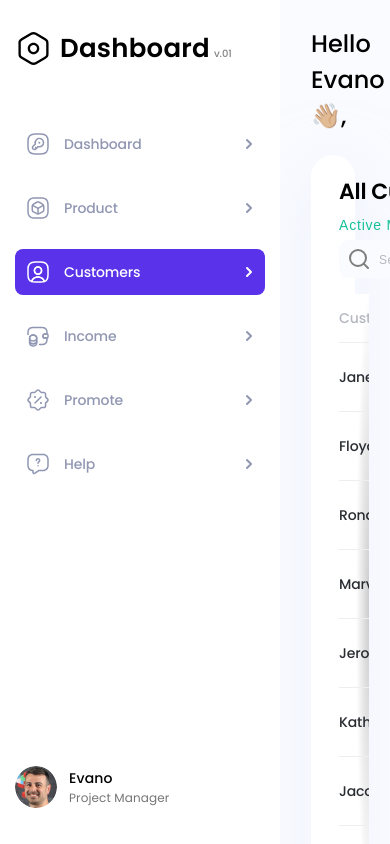
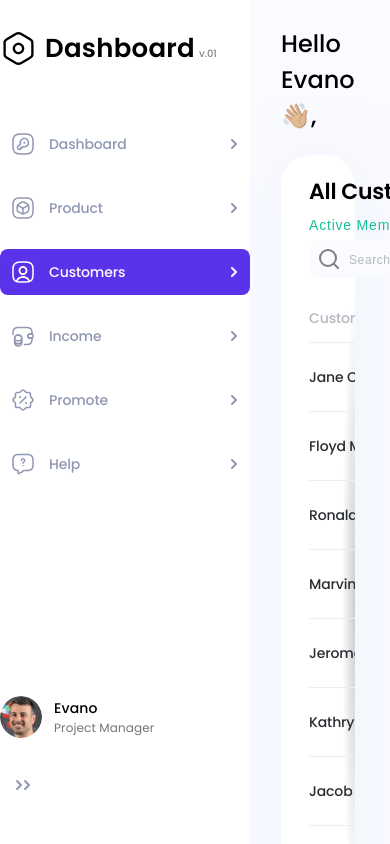
Before and after one commit to Oleksii-Martynenko-hub/crm-dashboard-test, a React (Vite) app: page / in a window 390 px wide. Built offline with nearby package versions, Linux system fonts and the light colour scheme.

Commit message:
Added collapse toggle fo navigation, added useWindowSize hook

```diff
--- /dev/null
+++ b/src/components/common/hooks/useWidth.ts
@@ -0,0 +1,32 @@
+import { useLayoutEffect, useState } from 'react';
+
+interface WindowSize {
+  width: number;
+  height: number;
+}
+
+function useWindowSize(): WindowSize {
+  const [windowSize, setWindowSize] = useState({
+    width: 0,
+    height: 0,
+  });
+
+  useLayoutEffect(() => {
+    function handleResize() {
+      setWindowSize({
+        width: window.innerWidth,
+        height: window.innerHeight,
+      });
+    }
+
+    window.addEventListener('resize', handleResize);
+
+    handleResize();
+
+    return () => window.removeEventListener('resize', handleResize);
+  }, []);
+
+  return windowSize;
+}
+
+export default useWindowSize;
--- a/src/components/side-bar/navigation/navigation.tsx
+++ b/src/components/side-bar/navigation/navigation.tsx
@@ -20,6 +20,8 @@ const icons = {
 } as { [key: string]: any };
 
 export interface NavigationProps {
+  isMobile: boolean;
+  isCollapsed: boolean;
   pageList: PageList[];
   activePage: string;
   setActivePage: (page: string) => void;
--- a/src/components/side-bar/profile-banner/profile-banner.tsx
+++ b/src/components/side-bar/profile-banner/profile-banner.tsx
@@ -4,6 +4,8 @@ import { User } from '../side-bar';
 
 export interface ProfileBannerProps {
   currentUser: User;
+  isMobile: boolean;
+  isCollapsed: boolean;
 }
 
 const StyledProfileBanner = styled.div`
--- a/src/components/side-bar/side-bar-header/side-bar-header.tsx
+++ b/src/components/side-bar/side-bar-header/side-bar-header.tsx
@@ -2,8 +2,10 @@ import styled from 'styled-components';
 
 import settingsIcon from 'src/assets/images/setting-icon.svg';
 
-/* eslint-disable-next-line */
-export interface SideBarHeaderProps {}
+export interface SideBarHeaderProps {
+  isMobile: boolean;
+  isCollapsed: boolean;
+}
 
 const StyledSideBarHeader = styled.header`
   display: flex;
--- a/src/components/side-bar/side-bar.tsx
+++ b/src/components/side-bar/side-bar.tsx
@@ -1,4 +1,4 @@
-import { useState } from 'react';
+import { useMemo, useState } from 'react';
 import styled from 'styled-components';
 
 import SideBarHeader from './side-bar-header/side-bar-header';
@@ -6,6 +6,9 @@ import Navigation from './navigation/navigation';
 
 import userAvatar from 'src/assets/images/user-avatar.jpg';
 import ProfileBanner from './profile-banner/profile-banner';
+import useWindowSize from '../common/hooks/useWidth';
+
+import { ReactComponent as ArrowRightIcon } from 'src/assets/images/nav-icons/arrow-right-icon.svg';
 
 export interface PageList {
   icon: string;
@@ -22,7 +25,7 @@ export interface User {
 /* eslint-disable-next-line */
 export interface SideBarProps {}
 
-const StyledSideBar = styled.div`
+const StyledSideBar = styled.aside<{ isCollapsed: boolean }>`
   display: flex;
   flex-direction: column;
   height: 100dvh;
@@ -39,7 +42,82 @@ const StyledSideBar = styled.div`
   @media (max-width: 1024px) {
     padding: 28px 15px 36px;
   }
+
+  @media (max-width: 768px) {
+    transition: padding 0.2s ease-in-out;
+    padding: ${({ isCollapsed }) =>
+      isCollapsed ? '28px 0 36px' : '28px 15px 36px'};
+  }
 `;
+
+const CollapseToggleButton = styled.button`
+  display: flex;
+  align-items: center;
+  min-width: 250px;
+  padding: 11px 8px 11px 11px;
+  background: transparent;
+  border: none;
+  outline: none;
+  color: #9197b3;
+  transition: background 0.2s ease-in-out, border-radius 0.2s ease-in-out;
+  cursor: pointer;
+
+  &:hover {
+    background: #f5f5f5;
+  }
+
+  &:not(:last-child) {
+    margin: 0 0 18px 0;
+  }
+`;
+
+const CollapseToggleIconWrapper = styled.div`
+  display: flex;
+  align-items: center;
+  height: 24px;
+  color: inherit;
+  transition: margin 0.2s ease-in-out;
+`;
+
+const StyledArrowRightIcon = styled(ArrowRightIcon)`
+  transition: transform 0.2s ease-in-out;
+
+  &:first-of-type {
+    margin-right: -8px;
+  }
+`;
+
+const CollapseToggleText = styled.span`
+  font-weight: 500;
+  line-height: 21px;
+  letter-spacing: -0.01em;
+  color: inherit;
+  margin: 1px auto 0 0;
+  transition: all 0.2s ease-in-out;
+`;
+
+const CollapseBtnWrapper = styled.div<{ isCollapsed: boolean }>`
+  margin: 24px 0 0 0;
+
+  ${CollapseToggleButton} {
+    border-radius: ${({ isCollapsed }) => (isCollapsed ? '0' : '8px')};
+  }
+
+  ${CollapseToggleText} {
+    font-size: ${({ isCollapsed }) => (isCollapsed ? '0' : '14px')};
+    opacity: ${({ isCollapsed }) => (isCollapsed ? '0' : '1')};
+  }
+
+  ${CollapseToggleIconWrapper} {
+    margin: ${({ isCollapsed }) => (isCollapsed ? '0' : '0 14px 0 0')};
+  }
+
+  ${StyledArrowRightIcon} {
+    transform: ${({ isCollapsed }) =>
+      isCollapsed ? 'scaleX(1)' : 'scaleX(-1)'};
+  }
+`;
+
 export function SideBar(props: SideBarProps) {
   const pageList: PageList[] = [
     {
@@ -81,18 +159,44 @@ export function SideBar(props: SideBarProps) {
   };
 
   const [activePage, setActivePage] = useState(pageList[2].href);
+  const { width } = useWindowSize();
+  const [isCollapsed, setIsCollapsed] = useState(true);
+
+  const isMobile = useMemo(() => width <= 768, [width]);
+
+  const handleOnClickToggleCollapseBtn = () => {
+    setIsCollapsed((prev) => !prev);
+  };
 
   return (
-    <StyledSideBar>
-      <SideBarHeader />
+    <StyledSideBar isCollapsed={isCollapsed}>
+      <SideBarHeader isMobile={isMobile} isCollapsed={isCollapsed} />
 
       <Navigation
+        isMobile={isMobile}
+        isCollapsed={isCollapsed}
         pageList={pageList}
         activePage={activePage}
         setActivePage={setActivePage}
       />
 
-      <ProfileBanner currentUser={currentUser} />
+      <ProfileBanner
+        currentUser={currentUser}
+        isMobile={isMobile}
+        isCollapsed={isCollapsed}
+      />
+
+      {isMobile && (
+        <CollapseBtnWrapper isCollapsed={isCollapsed}>
+          <CollapseToggleButton onClick={handleOnClickToggleCollapseBtn}>
+            <CollapseToggleIconWrapper>
+              <StyledArrowRightIcon />
+              <StyledArrowRightIcon />
+            </CollapseToggleIconWrapper>
+            <CollapseToggleText>Collapse</CollapseToggleText>
+          </CollapseToggleButton>
+        </CollapseBtnWrapper>
+      )}
     </StyledSideBar>
   );
 }
```
